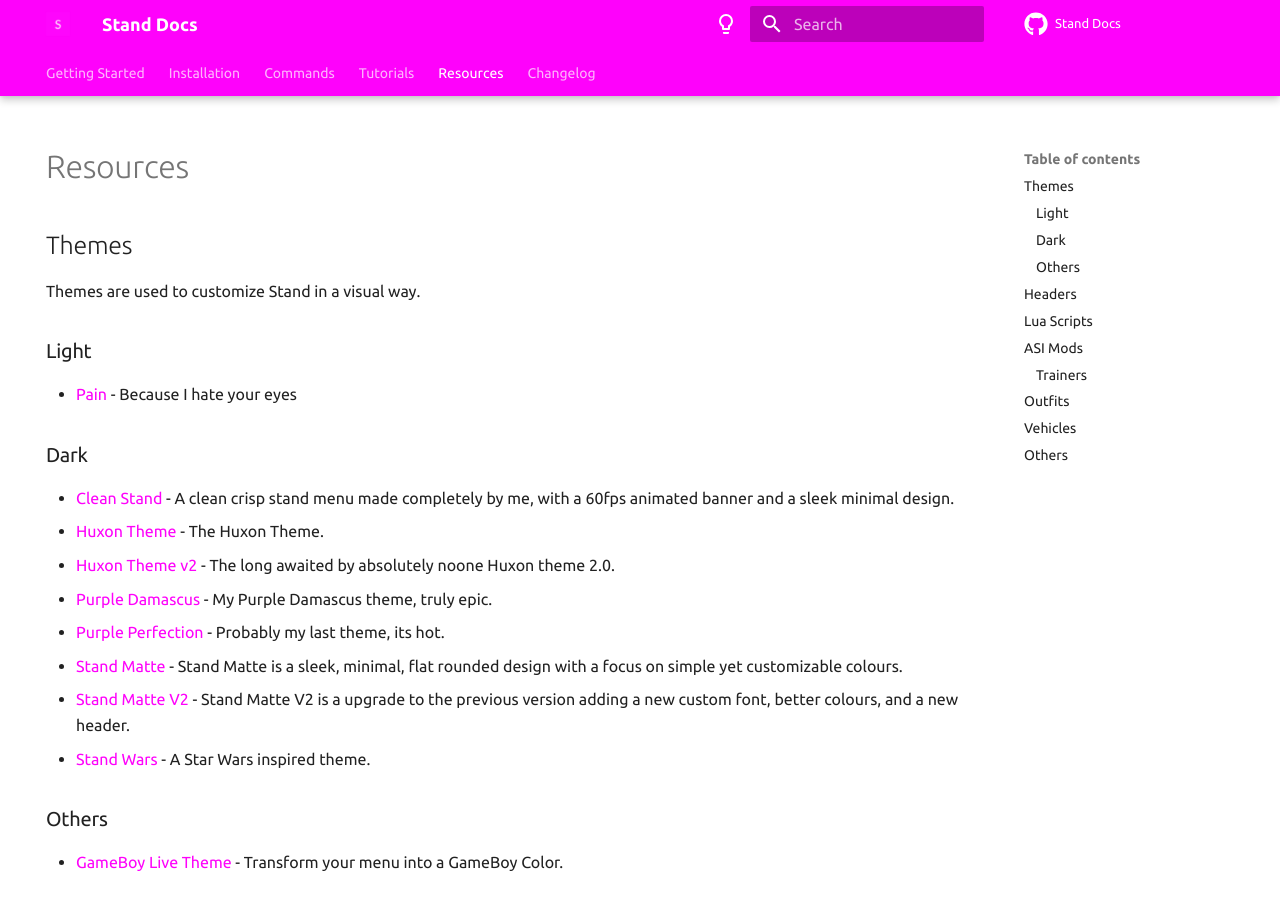
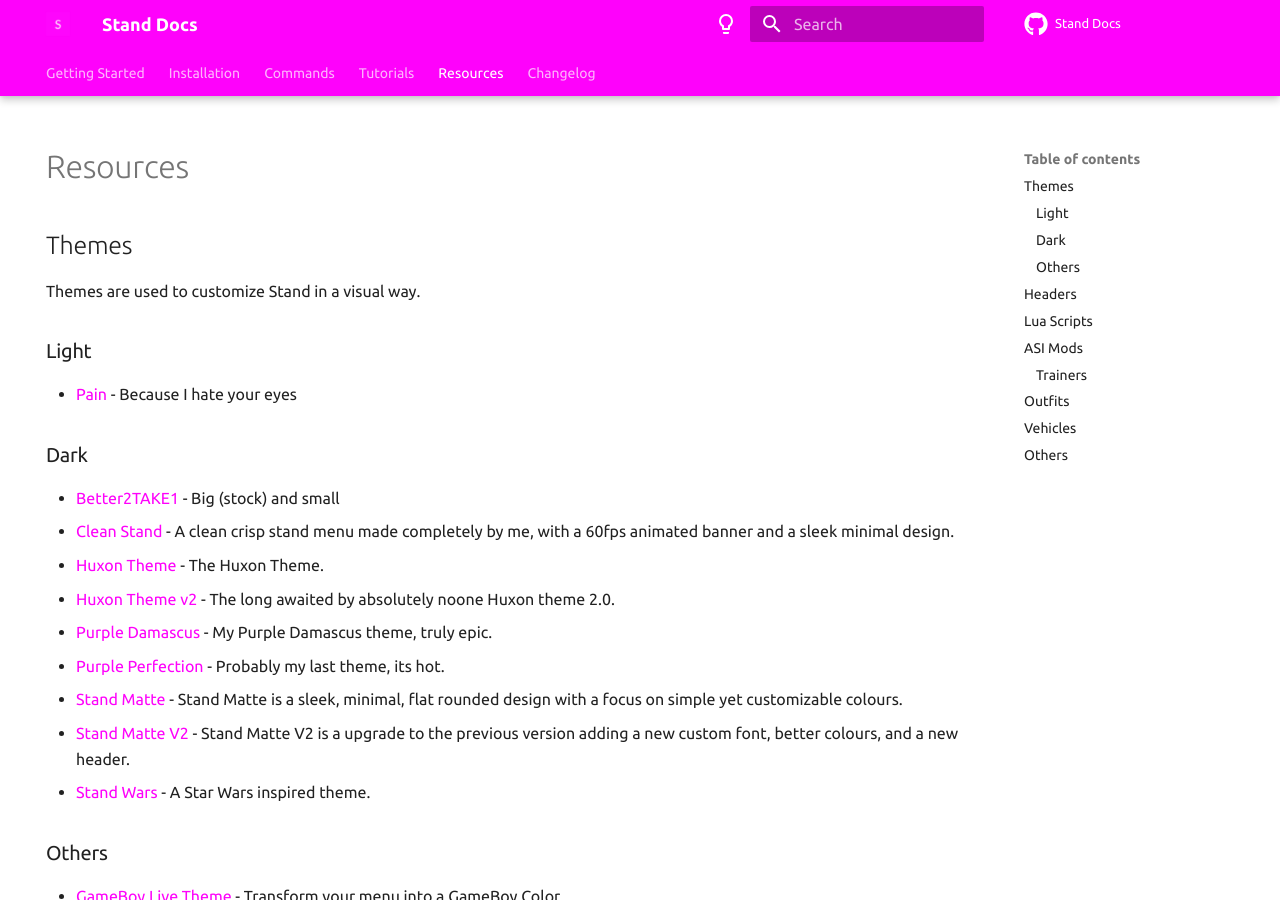
Before and after one commit to estradiols/stand-docs, an MkDocs documentation site: the page built from docs/resources.md, in a window 1280 px wide and 900 px high. Built offline with MkDocs 1.6.1 and Material for MkDocs 9.7.7, drawn with Linux system fonts in a browser that asks for light colours; comment, search, counter and statistics services are not loaded; the version menu is left out.

Commit message:
[add resource] Better2TAKE1

```diff
--- a/docs/resources.md
+++ b/docs/resources.md
@@ -10,6 +10,7 @@
 - [Pain](https://www.mediafire.com/file/s2w3vesa2hgr2ra/pain.zip/file) - Because I hate your eyes
 
 ### Dark
+- [Better2TAKE1](https://www.mediafire.com/file/e0dlojvrt2bcahs/Better2TAKE1.rar/file) - Big (stock) and small
 - [Clean Stand](https://skyforums.xyz/index.php?threads/%F0%9F%92%AB-clean-stand-%F0%9F%92%AB.16/) - A clean crisp stand menu made completely by me, with a 60fps animated banner and a sleek minimal design.
 - [Huxon Theme](https://upload.gaycookie.dev/Difi4/tOFIpifU16.zip) - The Huxon Theme.
 - [Huxon Theme v2](https://upload.gaycookie.dev/Difi4/wIBECEbu39.zip) - The long awaited by absolutely noone Huxon theme 2.0.
```
